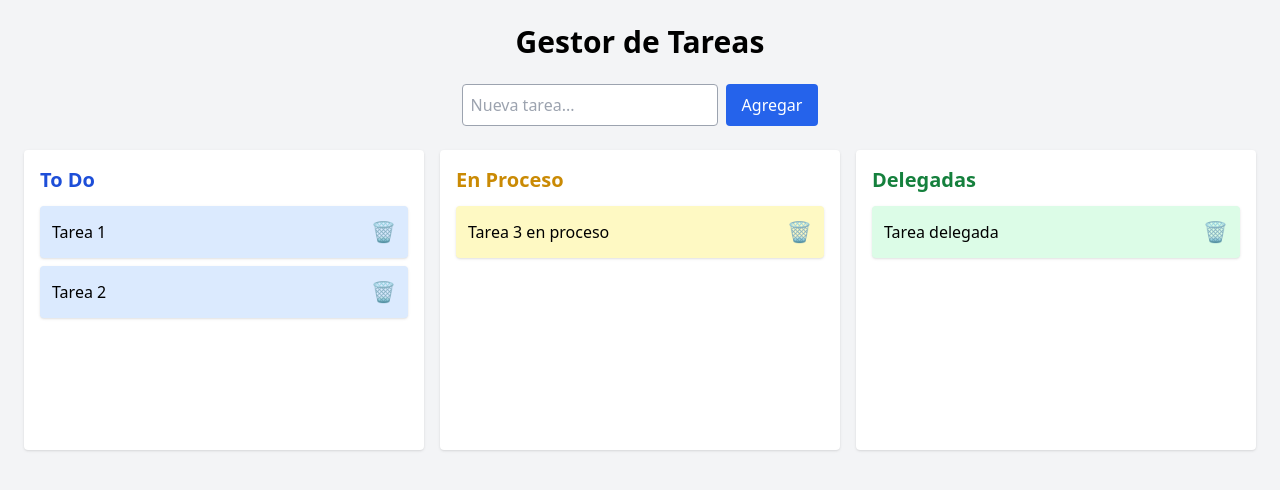
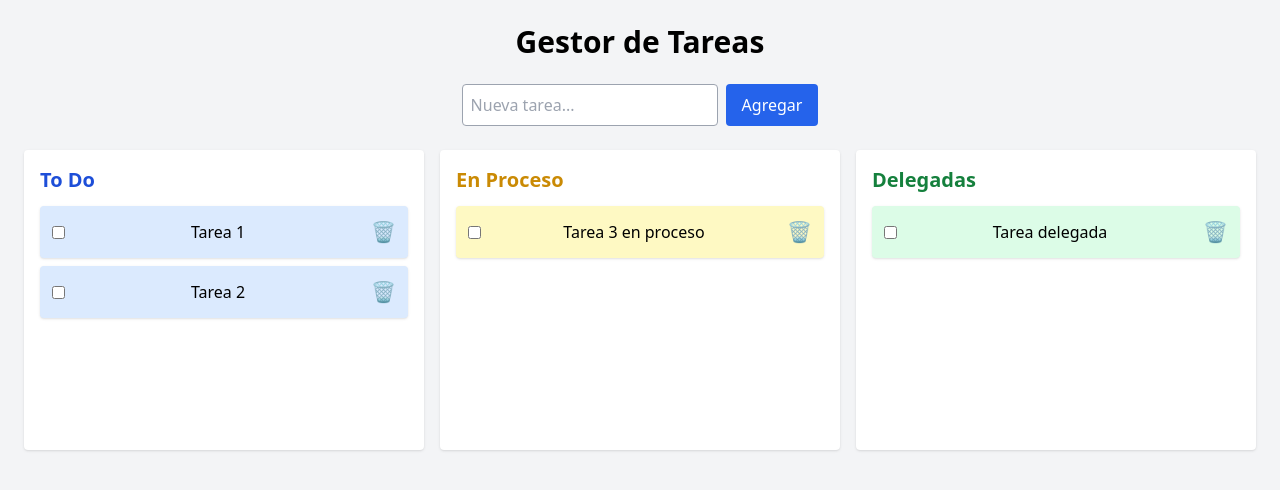
Before and after one commit to Nestum447/Task-3colums, a React (Vite) app: page / in a window 1280 px wide. Shown: the top 490 px of the page. Built offline with nearby package versions, Linux system fonts and the light colour scheme.

Commit message:
Update App.jsx

```diff
--- a/src/App.jsx
+++ b/src/App.jsx
@@ -21,11 +21,11 @@ export default function App() {
   const [tasks, setTasks] = useState(
     loadTasks() || {
       todo: [
-        { id: "1", text: "Tarea 1" },
-        { id: "2", text: "Tarea 2" },
+        { id: "1", text: "Tarea 1", completed: false },
+        { id: "2", text: "Tarea 2", completed: false },
       ],
-      proceso: [{ id: "3", text: "Tarea 3 en proceso" }],
-      delegadas: [{ id: "4", text: "Tarea delegada" }],
+      proceso: [{ id: "3", text: "Tarea 3 en proceso", completed: false }],
+      delegadas: [{ id: "4", text: "Tarea delegada", completed: false }],
     }
   );
 
@@ -52,12 +52,26 @@ export default function App() {
   };
 
   // ---------------------------
+  //   MARCAR / DESMARCAR COMPLETADA
+  // ---------------------------
+  const toggleComplete = (id) => {
+    setTasks((prev) => {
+      const newState = { ...prev };
+      for (const col in newState) {
+        newState[col] = newState[col].map((t) =>
+          t.id === id ? { ...t, completed: !t.completed } : t
+        );
+      }
+      return newState;
+    });
+  };
+
+  // ---------------------------
   //   DRAG & DROP
   // ---------------------------
   const handleDragEnd = (result) => {
     const sourceColumn = result.source.droppableId;
 
-    // 🔥 Si no hay destino → la soltó fuera → eliminar tarea
     if (!result.destination) {
       setTasks((prev) => ({
         ...prev,
@@ -90,7 +104,7 @@ export default function App() {
     if (!newTask.trim()) return;
 
     const newId = Date.now().toString();
-    const newItem = { id: newId, text: newTask };
+    const newItem = { id: newId, text: newTask, completed: false };
 
     setTasks({
       ...tasks,
@@ -146,15 +160,27 @@ export default function App() {
                         {...provided.draggableProps}
                         {...provided.dragHandleProps}
                       >
-                        <span>{task.text}</span>
+                        {/* Checkbox */}
+                        <input
+                          type="checkbox"
+                          checked={task.completed}
+                          onChange={() => toggleComplete(task.id)}
+                          className="mr-2"
+                          onClick={(e) => e.stopPropagation()}
+                        />
 
-                        {/* BOTÓN DE BORRAR */}
+                        {/* Texto con tachado si completed */}
+                        <span className={task.completed ? "line-through text-gray-600" : ""}>
+                          {task.text}
+                        </span>
+
+                        {/* Botón borrar */}
                         <button
                           onClick={(e) => {
                             e.stopPropagation();
                             deleteTask(task.id);
                           }}
-                          className="text-red-600 text-xl"
+                          className="text-red-600 text-xl ml-2"
                         >
                           🗑️
                         </button>
@@ -176,9 +202,7 @@ export default function App() {
                 ref={provided.innerRef}
                 {...provided.droppableProps}
               >
-                <h2 className="text-xl font-semibold mb-3 text-yellow-600">
-                  En Proceso
-                </h2>
+                <h2 className="text-xl font-semibold mb-3 text-yellow-600">En Proceso</h2>
 
                 {tasks.proceso.map((task, index) => (
                   <Draggable key={task.id} draggableId={task.id} index={index}>
@@ -189,15 +213,24 @@ export default function App() {
                         {...provided.draggableProps}
                         {...provided.dragHandleProps}
                       >
-                        <span>{task.text}</span>
+                        <input
+                          type="checkbox"
+                          checked={task.completed}
+                          onChange={() => toggleComplete(task.id)}
+                          className="mr-2"
+                          onClick={(e) => e.stopPropagation()}
+                        />
 
-                        {/* BOTÓN DE BORRAR */}
+                        <span className={task.completed ? "line-through text-gray-600" : ""}>
+                          {task.text}
+                        </span>
+
                         <button
                           onClick={(e) => {
                             e.stopPropagation();
                             deleteTask(task.id);
                           }}
-                          className="text-red-600 text-xl"
+                          className="text-red-600 text-xl ml-2"
                         >
                           🗑️
                         </button>
@@ -219,9 +252,7 @@ export default function App() {
                 ref={provided.innerRef}
                 {...provided.droppableProps}
               >
-                <h2 className="text-xl font-semibold mb-3 text-green-700">
-                  Delegadas
-                </h2>
+                <h2 className="text-xl font-semibold mb-3 text-green-700">Delegadas</h2>
 
                 {tasks.delegadas.map((task, index) => (
                   <Draggable key={task.id} draggableId={task.id} index={index}>
@@ -232,15 +263,24 @@ export default function App() {
                         {...provided.draggableProps}
                         {...provided.dragHandleProps}
                       >
-                        <span>{task.text}</span>
+                        <input
+                          type="checkbox"
+                          checked={task.completed}
+                          onChange={() => toggleComplete(task.id)}
+                          className="mr-2"
+                          onClick={(e) => e.stopPropagation()}
+                        />
 
-                        {/* BOTÓN DE BORRAR */}
+                        <span className={task.completed ? "line-through text-gray-600" : ""}>
+                          {task.text}
+                        </span>
+
                         <button
                           onClick={(e) => {
                             e.stopPropagation();
                             deleteTask(task.id);
                           }}
-                          className="text-red-600 text-xl"
+                          className="text-red-600 text-xl ml-2"
                         >
                           🗑️
                         </button>
```
